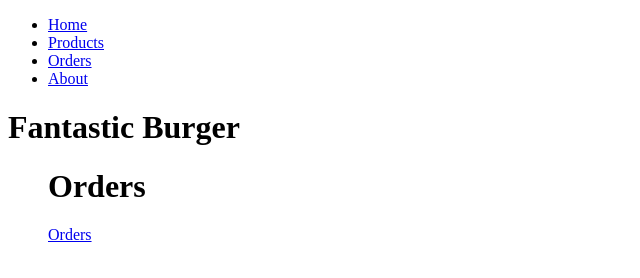
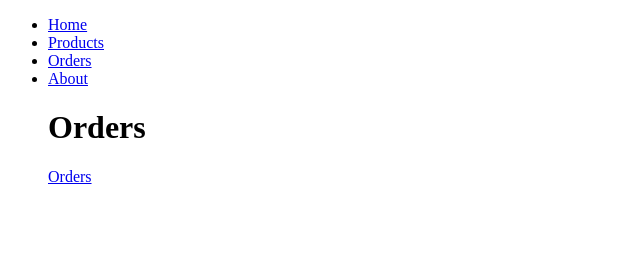
Before and after one commit to szadam1988/szadam1988.github.io, a plain HTML site: page pages/orders.html in a window 1280 px wide. Shown: the whole page, without its empty margins (0-640 px from the left). Drawn offline with Linux system fonts and the light colour scheme.

Commit message:
Init page

```diff
--- a/pages/orders.html
+++ b/pages/orders.html
@@ -22,7 +22,6 @@
             <a href="/about.html">About</a>
         </li>
     </ul>
-    <h1>Fantastic Burger</h1>
     <ul>
         <h1>Orders</h1>
         <a href="/pages/products.html">Orders</a>
```
Also changed, not shown: pages/products.html (+0 -1 lines).
